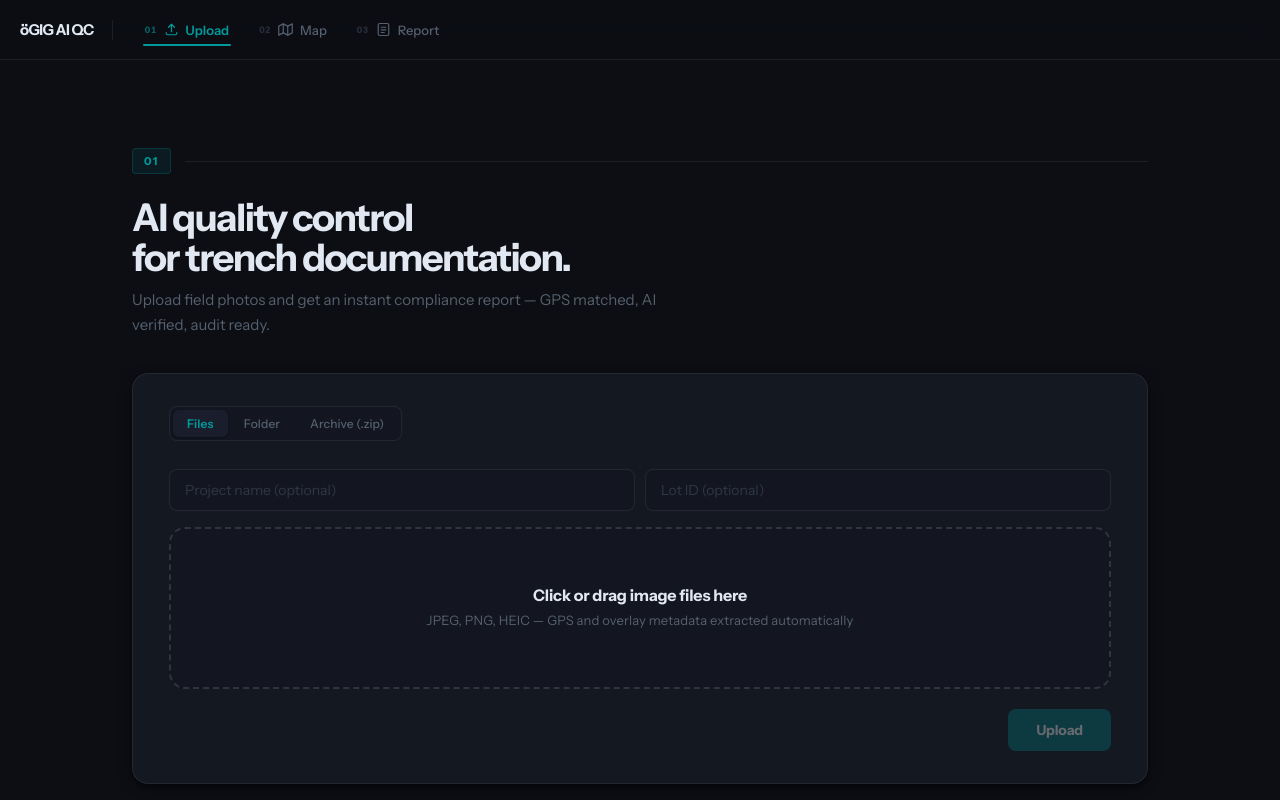
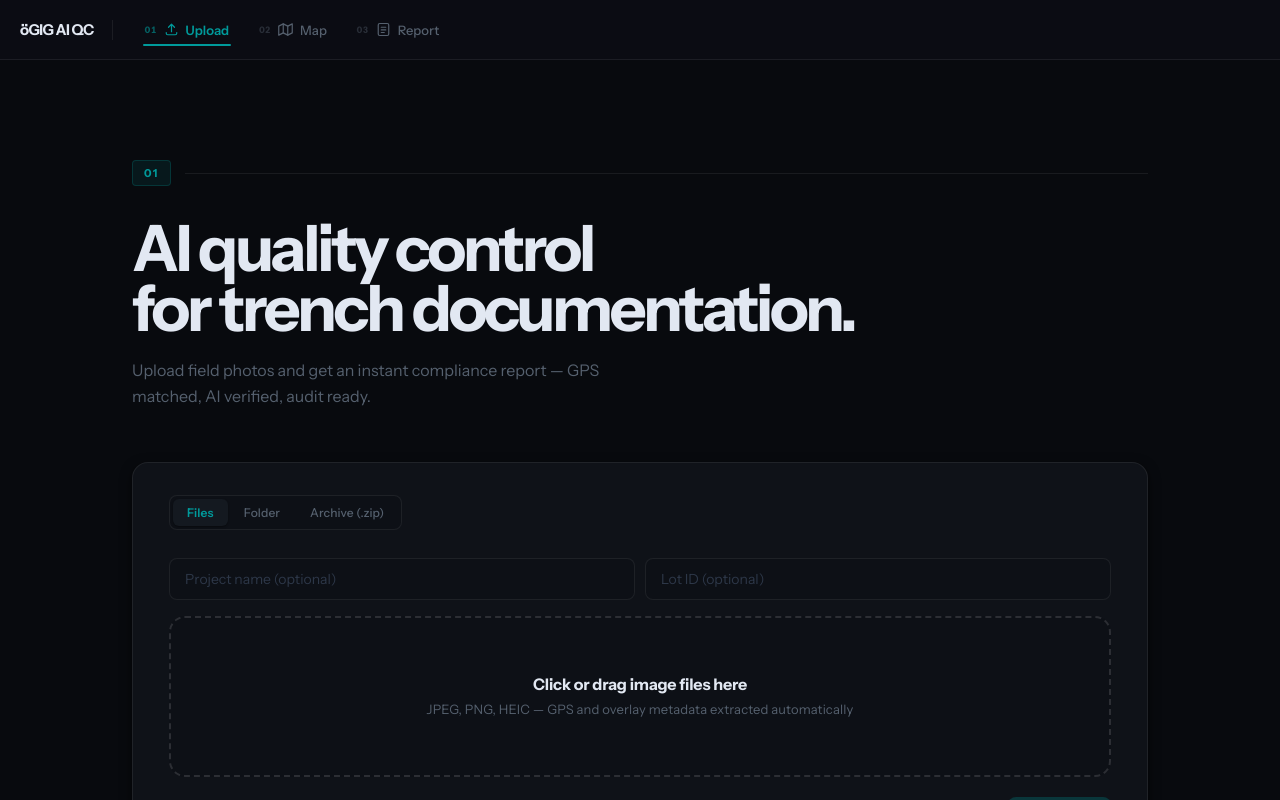
Before and after one commit to TuralDadash/QC_TRENCH, a Next.js app: page / in a window 1280 px wide. Built offline with nearby package versions, Linux system fonts and the light colour scheme.

Commit message:
feat: full-viewport sections, blur-locked progressive reveal

```diff
--- a/src/app/globals.css
+++ b/src/app/globals.css
@@ -1,11 +1,11 @@
 @import "leaflet/dist/leaflet.css";
 
 :root {
-  --bg:               #0c0e14;
-  --bg-alt:           #131620;
-  --surface:          #141821;
-  --surface-2:        #1a1e2c;
-  --glass:            rgba(18, 22, 33, 0.94);
+  --bg:               #080a0e;
+  --bg-alt:           #0d1016;
+  --surface:          #0f1218;
+  --surface-2:        #141920;
+  --glass:            rgba(10, 14, 22, 0.96);
   --glass-border:     rgba(255, 255, 255, 0.07);
   --border:           rgba(255, 255, 255, 0.07);
   --border-strong:    rgba(255, 255, 255, 0.13);
@@ -107,13 +107,15 @@ main {
 }
 
 .flow-section {
-  padding: 80px 0 96px;
+  padding: 100px 0 80px;
   border-top: 1px solid var(--border);
+  min-height: 100vh;
+  position: relative;
 }
 
 .flow-section:first-child {
   border-top: none;
-  padding-top: 88px;
+  padding-top: 100px;
 }
 
 .flow-inner {
@@ -126,7 +128,7 @@ main {
   display: flex;
   align-items: center;
   gap: 14px;
-  margin-bottom: 24px;
+  margin-bottom: 32px;
 }
 
 .flow-step-num {
@@ -718,20 +720,21 @@ main {
 }
 
 .page-title {
-  margin: 0 0 10px;
-  font-size: 38px;
+  margin: 0 0 20px;
+  font-size: 64px;
   font-weight: 800;
   color: var(--text);
-  letter-spacing: -0.04em;
-  line-height: 1.05;
+  letter-spacing: -0.05em;
+  line-height: 0.94;
 }
 
 .subtitle {
   color: var(--text-muted);
-  font-size: 15px;
-  margin: 0 0 36px;
-  line-height: 1.65;
-  max-width: 560px;
+  font-size: 16px;
+  margin: 0 0 52px;
+  line-height: 1.6;
+  max-width: 480px;
+  font-weight: 400;
 }
 
 .upload-form-card {
@@ -1596,6 +1599,43 @@ main {
   to   { opacity: 1; transform: translateY(0); }
 }
 
+.section-content {
+  transition:
+    filter 1s cubic-bezier(0.22, 1, 0.36, 1),
+    opacity 1s cubic-bezier(0.22, 1, 0.36, 1);
+}
+
+.section-blurred {
+  filter: blur(18px);
+  opacity: 0.22;
+  pointer-events: none;
+  user-select: none;
+}
+
+.lock-overlay {
+  position: absolute;
+  inset: 0;
+  z-index: 20;
+  display: flex;
+  align-items: center;
+  justify-content: center;
+  pointer-events: none;
+}
+
+.lock-badge {
+  background: var(--surface);
+  border: 1px solid var(--border-strong);
+  border-radius: var(--radius-xl);
+  padding: 14px 28px;
+  font-size: 13px;
+  font-weight: 600;
+  color: var(--text-muted);
+  letter-spacing: 0.01em;
+  box-shadow: var(--shadow-lg);
+  backdrop-filter: blur(20px);
+  -webkit-backdrop-filter: blur(20px);
+}
+
 @media print {
   body { background: white; color: black; }
   .topnav { display: none; }
--- a/src/app/page.tsx
+++ b/src/app/page.tsx
@@ -288,6 +288,8 @@ export default function FlowPage() {
   const showMap = photos.length > 0 || uploadedPhotos.length > 0 || phase.kind !== "idle";
   const analysedCount = photos.filter((p) => p.analysis).length;
   const showReport = analysedCount > 0;
+  const mapLocked = !showMap;
+  const reportLocked = !showReport;
 
   useEffect(() => {
     if (phase.kind === "complete") {
@@ -587,8 +589,8 @@ export default function FlowPage() {
         </div>
       </section>
 
-      {showMap && (
-        <section id="map" ref={mapSectionRef as React.RefObject<HTMLElement>} className="flow-section flow-reveal">
+      <section id="map" ref={mapSectionRef as React.RefObject<HTMLElement>} className="flow-section">
+        <div className={`section-content${mapLocked ? " section-blurred" : ""}`}>
           <div className="flow-inner">
             <div className="flow-step-label">
               <span className="flow-step-num">02</span>
@@ -600,12 +602,17 @@ export default function FlowPage() {
           <div className="flow-map-container">
             <MapView />
           </div>
-        </section>
-      )}
+        </div>
+        {mapLocked && (
+          <div className="lock-overlay">
+            <div className="lock-badge">Upload photos to unlock the coverage map</div>
+          </div>
+        )}
+      </section>
 
-      {showReport && (
-        <section id="report" ref={reportSectionRef as React.RefObject<HTMLElement>} className="flow-section flow-reveal">
-          <div className="flow-inner">
+      <section id="report" ref={reportSectionRef as React.RefObject<HTMLElement>} className="flow-section">
+        <div className={`section-content${reportLocked ? " section-blurred" : ""}`}>
+        <div className="flow-inner">
             <div className="flow-step-label">
               <span className="flow-step-num">03</span>
               <span className="flow-step-line" />
@@ -727,8 +734,13 @@ export default function FlowPage() {
               );
             })}
           </div>
-        </section>
-      )}
+        </div>
+        {reportLocked && (
+          <div className="lock-overlay">
+            <div className="lock-badge">AI analysis results will appear here</div>
+          </div>
+        )}
+      </section>
 
       {preview && (
         <div className="modal-backdrop" onClick={() => setPreviewId(null)}>
```
